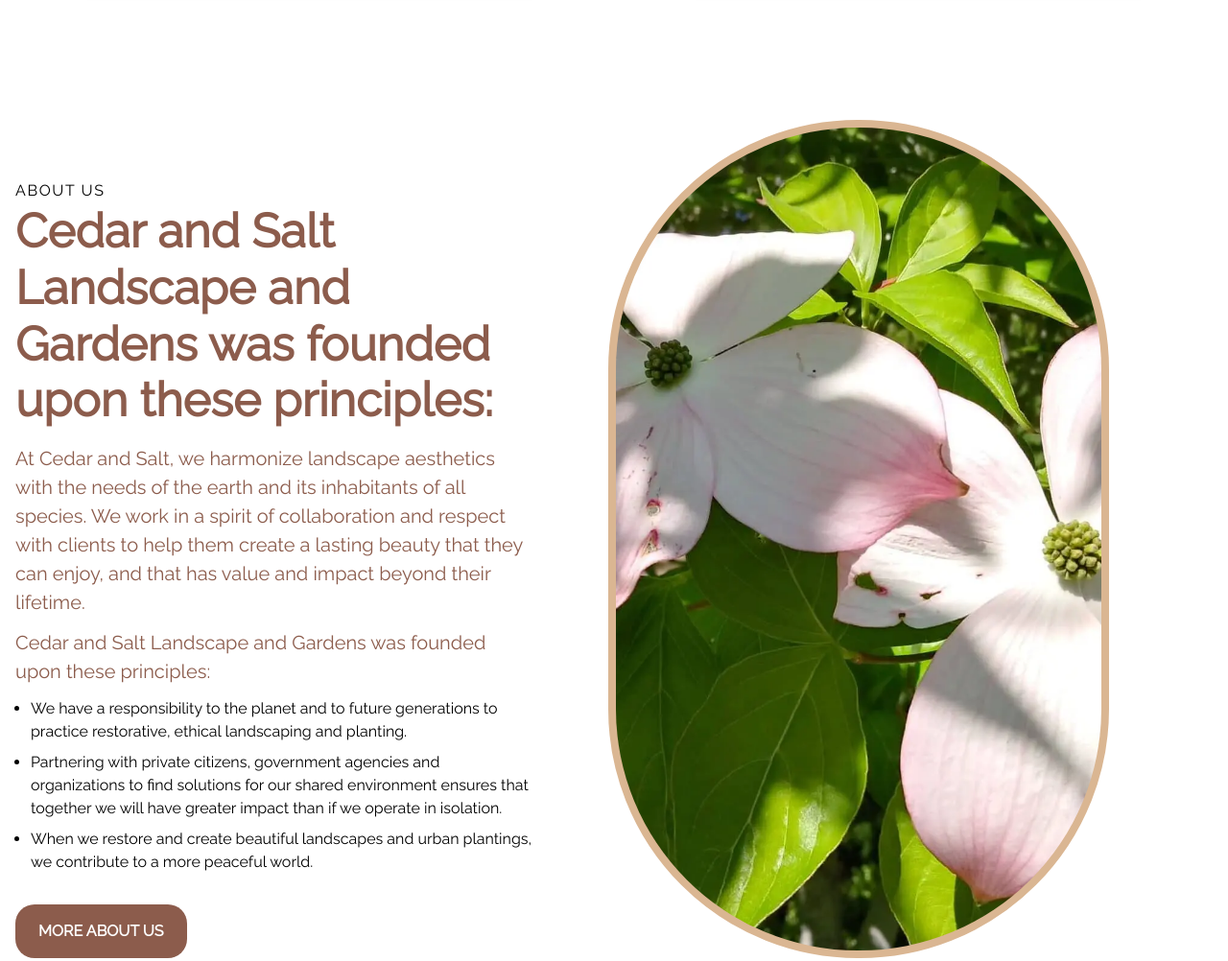
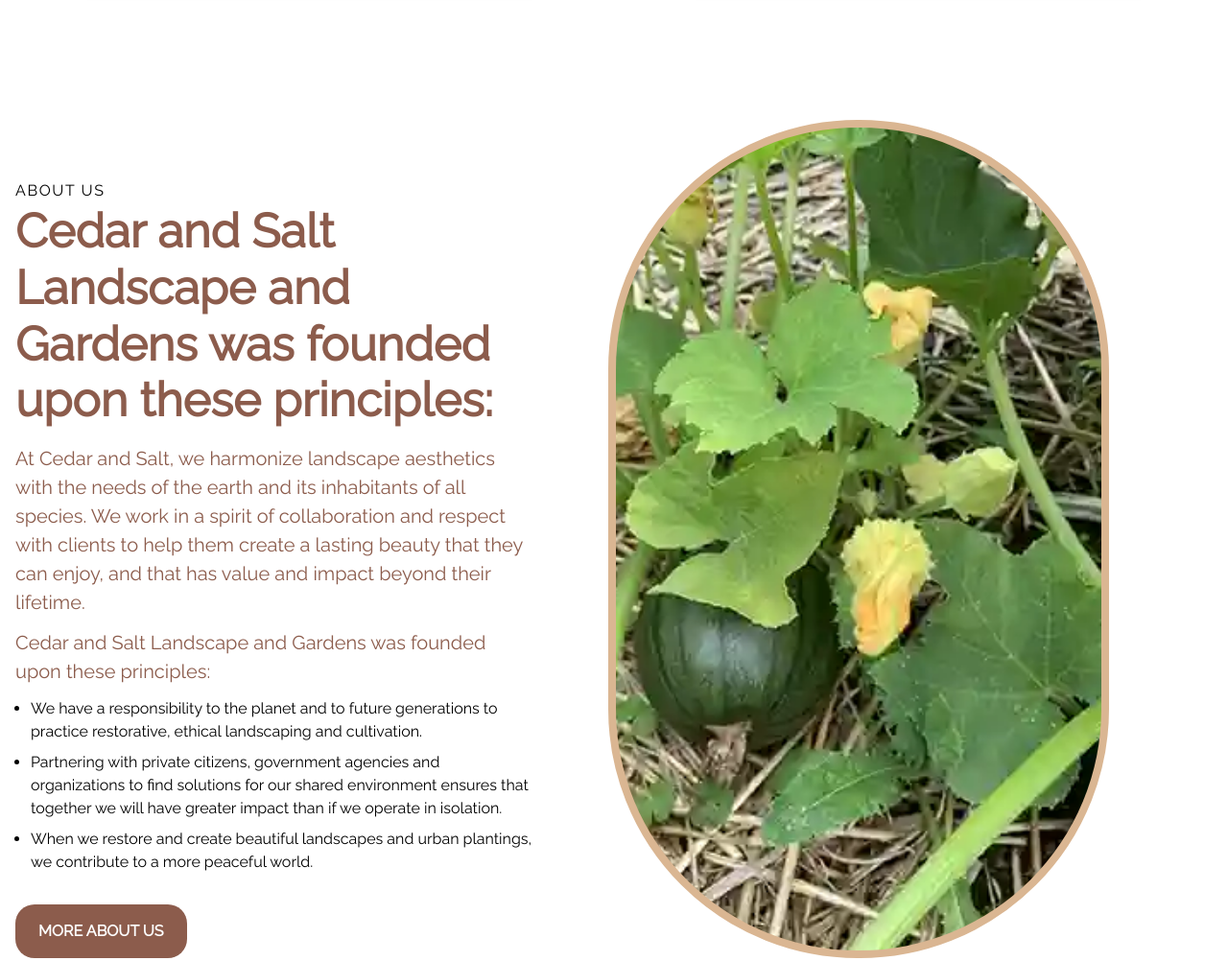
Before and after one commit to Cazpar/CedarAndSalt, an Eleventy site: page src/index.html in a window 1280 px wide. Shown: the part 1520-2522 px from the top of the page at 96% size. Built offline with nearby package versions, Linux system fonts and the light colour scheme; Eleventy itself is replaced by a stand-in of ours; files that its build step writes are made by us from their sources.

Commit message:
Update Home / First about “ethical-landscapes-for-future-generations”

```diff
--- a/src/content/about/ethical-landscapes-for-future-generations.md
+++ b/src/content/about/ethical-landscapes-for-future-generations.md
@@ -8,7 +8,7 @@
 heading: "Cedar and Salt Landscape and Gardens was founded upon these principles:"
 listItems:
   - We have a responsibility to the planet and to future generations to practice
-    restorative, ethical landscaping and planting.
+    restorative, ethical landscaping and cultivation.
   - Partnering with private citizens, government agencies and organizations to
     find solutions for our shared environment ensures that together we will have
     greater impact than if we operate in isolation.
@@ -16,6 +16,6 @@
     contribute to a more peaceful world.
 buttonText: More about us
 mobileImage: /assets/images/home_about_m.jpg
-image: /assets/images/home_about.webp
+image: /assets/images/img_1061_m.webp
 imageAlt: Flower
 ---
```
